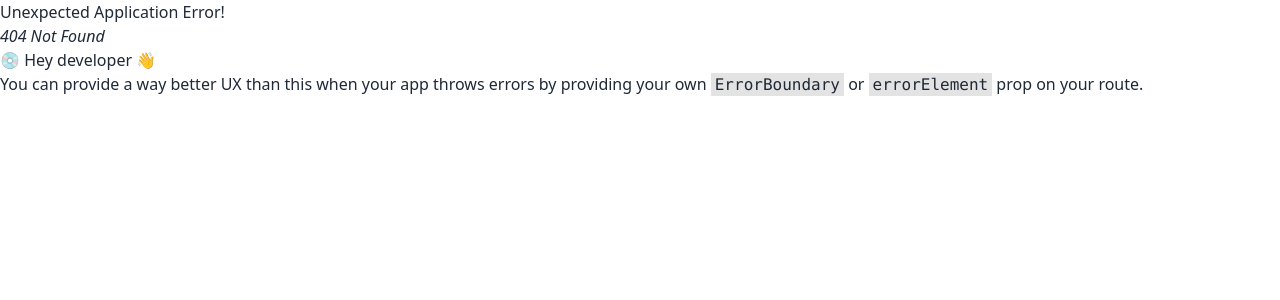
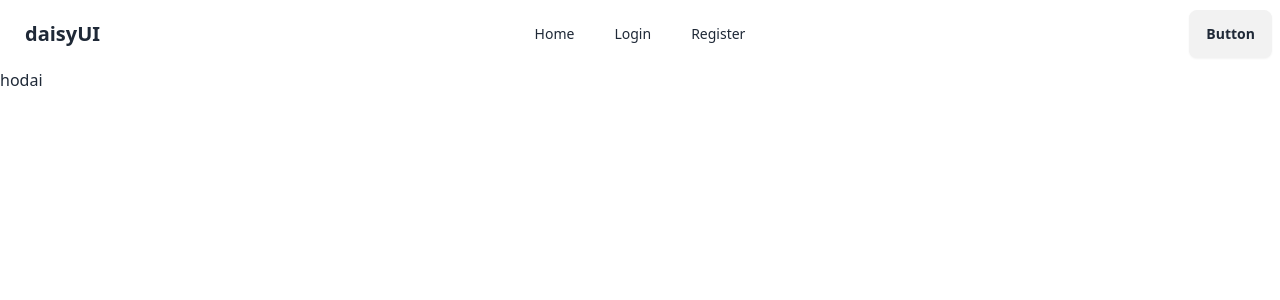
Before and after one commit to alalhosen/firebase-auth-concept, a React (Vite) app: page /hodai in a window 1280 px wide. Before the commit this address had no page. Shown: the top 300 px of the page. Built offline with nearby package versions, Linux system fonts and the light colour scheme.

Commit message:
create hodai component

```diff
--- /dev/null
+++ b/src/components/Hadai/Hodai.jsx
@@ -0,0 +1,11 @@
+import React from 'react';
+
+const Hodai = () => {
+    return (
+        <div>
+            <h2>hodai</h2>
+        </div>
+    );
+};
+
+export default Hodai;
--- a/src/main.jsx
+++ b/src/main.jsx
@@ -7,6 +7,7 @@ import Home from "./components/Home/Home.jsx";
 import Login from "./components/Login/Login.jsx";
 import Register from "./components/Register/Register.jsx";
 import AuthProvider from "./components/AuthProvider/AuthProvider.jsx";
+import Hodai from "./components/Hadai/Hodai.jsx";
 
 const router = createBrowserRouter([
   {
@@ -25,6 +26,10 @@ const router = createBrowserRouter([
         path: "/register",
         element: <Register></Register>,
       },
+      {
+        path:"/hodai",
+        element:<Hodai></Hodai>
+      }
     ],
   },
 ]);
```
